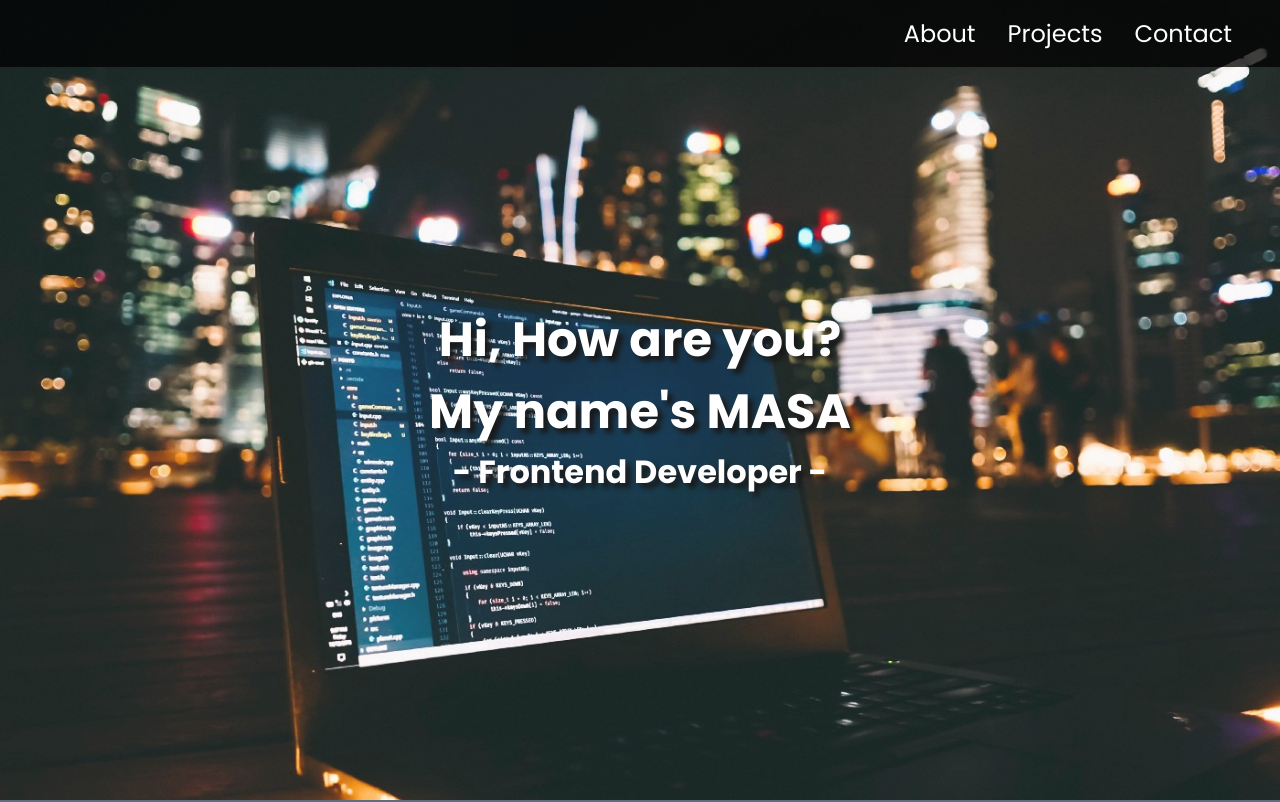
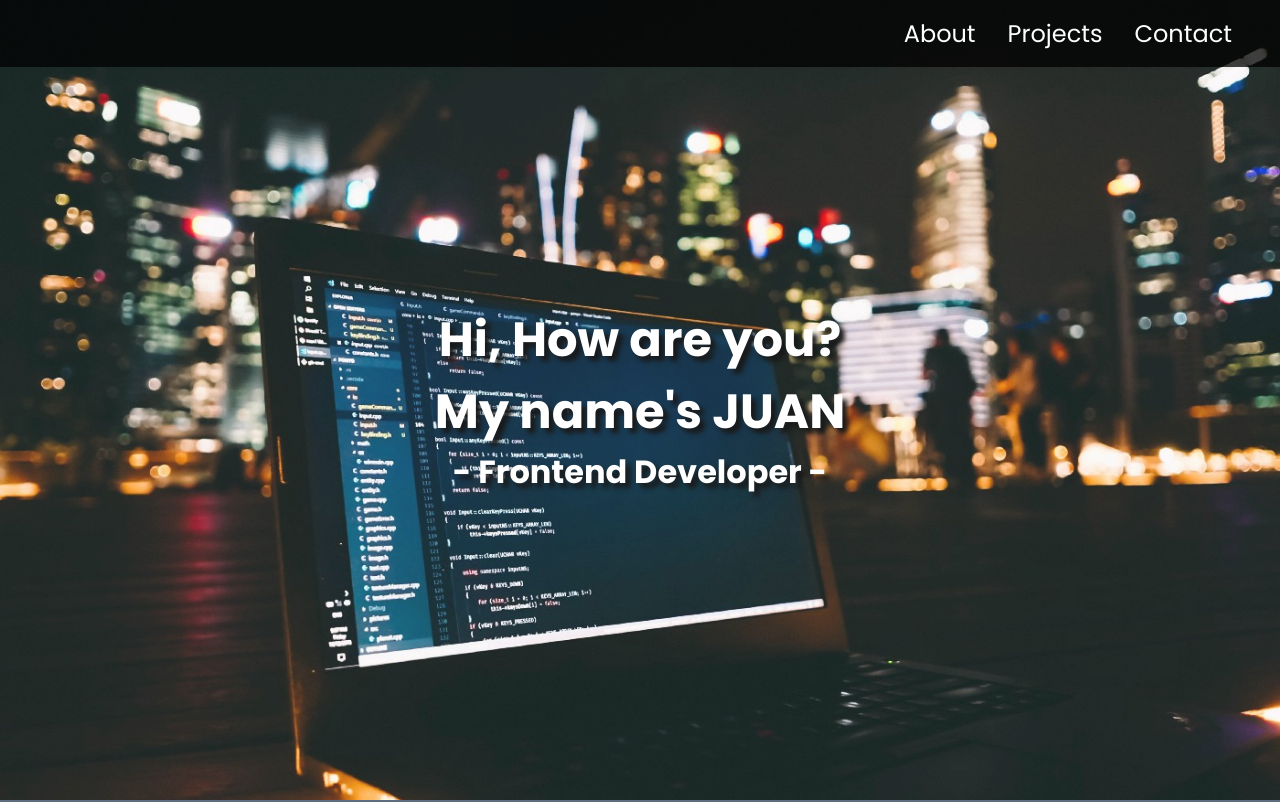
Before and after one commit to cespedesjuanc/portfolioFreecodecamp, a plain HTML site: page index.html in a window 1280 px wide. Shown: the top 802 px of the page. Drawn offline with Linux system fonts and the light colour scheme.

Commit message:
change name JUAN

```diff
--- a/index.html
+++ b/index.html
@@ -29,7 +29,7 @@
     </navbar>
 
     <section id="welcome-section">
-        <h1>Hi, How are you? <br>My name's MASA</h1>
+        <h1>Hi, How are you? <br>My name's JUAN</h1>
         <h2> - Frontend Developer - </h2>
     </section>
 
```
